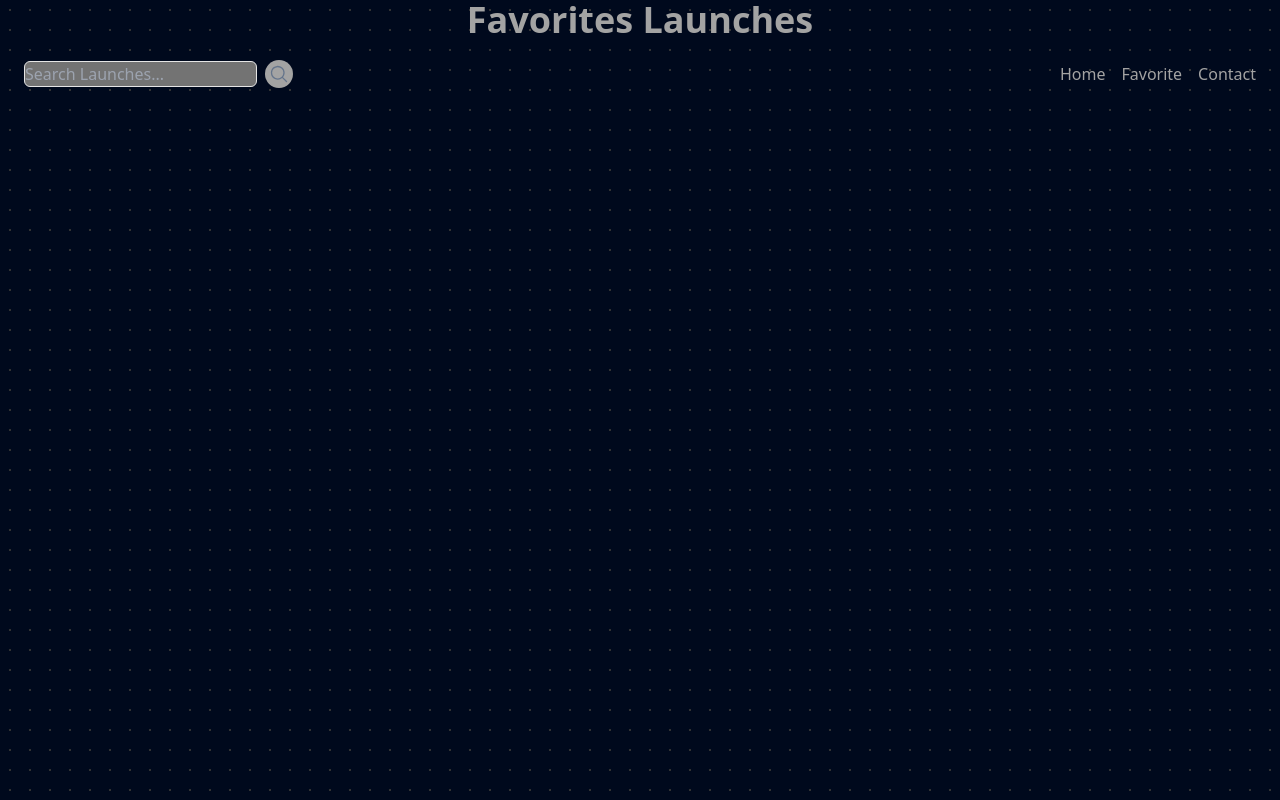
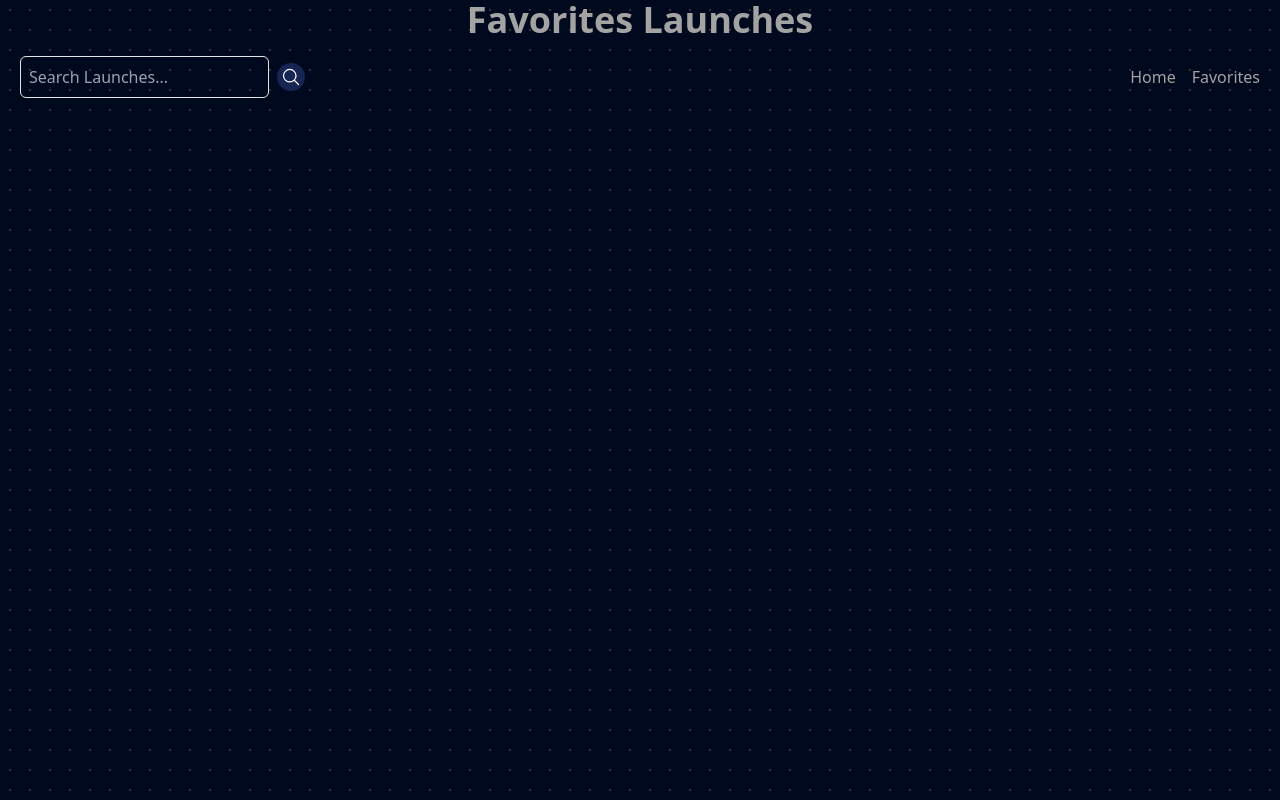
Before and after one commit to cesarRejonDev/SpaceX, a React (Vite) app: page /favorites in a window 1280 px wide. Built offline with nearby package versions, Linux system fonts and the light colour scheme.

Commit message:
delete heroicons

```diff
--- a/package.json
+++ b/package.json
@@ -10,7 +10,6 @@
     "preview": "vite preview"
   },
   "dependencies": {
-    "@heroicons/react": "^2.1.5",
     "react": "^18.3.1",
     "react-dom": "^18.3.1",
     "react-router-dom": "^6.27.0"
--- a/src/componets/NavBar.jsx
+++ b/src/componets/NavBar.jsx
@@ -1,40 +1,36 @@
 import React from "react";
-import { MagnifyingGlassIcon } from '@heroicons/react/24/solid';
+import { Link } from "react-router-dom";
+import Magnifying from "./icons/Magnifying";
 
 
 const Navbar = () => {
   return (
-    <nav className="p-1 sticky top-0 z-50 mb-4">
-      <div className="container mx-auto flex justify-between items-center">
+    <nav className="sticky top-0 z-50 mb-4">
+      <div className="mx-auto flex justify-between items-center">
 
         {/* Search Bar */}
         <div className="flex items-center space-x-2">
           <input
             type="search"
             placeholder="Search Launches..."
-            className="bg-neutral-500 p-2x1 rounded-md border border-neutral-200 focus:outline-none focus:ring-2 focus:ring-white focus:border-transparent"
+            className="bg-transparent p-2 rounded-md border border-neutral-200 focus:outline-none focus:ring-2 focus:ring-white focus:border-transparent"
           />
-          <button className="bg-neutral-400 text-slate-600 p-1 rounded-full hover:bg-gray-300">
-          <MagnifyingGlassIcon className="h-5 w-5 text-slate-500" />
+          <button className="bg-blue-950 p-1 rounded-full hover:bg-blue-900">
+            <Magnifying className="h-5 w-5 text-white" />
           </button>
         </div>
 
         {/* Nav Links */}
         <ul className="flex space-x-4 text-neutral-400">
           <li>
-            <a href="/" className="hover:underline hover:text-white">
+            <Link to="/" className="hover:underline hover:text-white">
               Home
-            </a>
+            </Link>
           </li>
           <li>
-            <a href="/favorite" className="hover:underline hover:text-white">
-              Favorite
-            </a>
-          </li>
-          <li>
-            <a href="/contact" className="hover:underline hover:text-white">
-              Contact
-            </a>
+            <Link to="/favorites" className="hover:underline hover:text-white">
+              Favorites
+            </Link>
           </li>
         </ul>
       </div>
--- /dev/null
+++ b/src/componets/icons/Magnifying.jsx
@@ -0,0 +1,19 @@
+const Magnifying = (props) => (
+  <svg
+    xmlns="http://www.w3.org/2000/svg"
+    fill="none"
+    viewBox="0 0 24 24"
+    strokeWidth={1.5}
+    stroke="currentColor"
+    className="size-6"
+    {...props}
+  >
+    <path
+      strokeLinecap="round"
+      strokeLinejoin="round"
+      d="m21 21-5.197-5.197m0 0A7.5 7.5 0 1 0 5.196 5.196a7.5 7.5 0 0 0 10.607 10.607Z"
+    />
+  </svg>
+);
+
+export default Magnifying;
```
Also changed, not shown: 1 other file (tests, documents, lock files or other folders).
